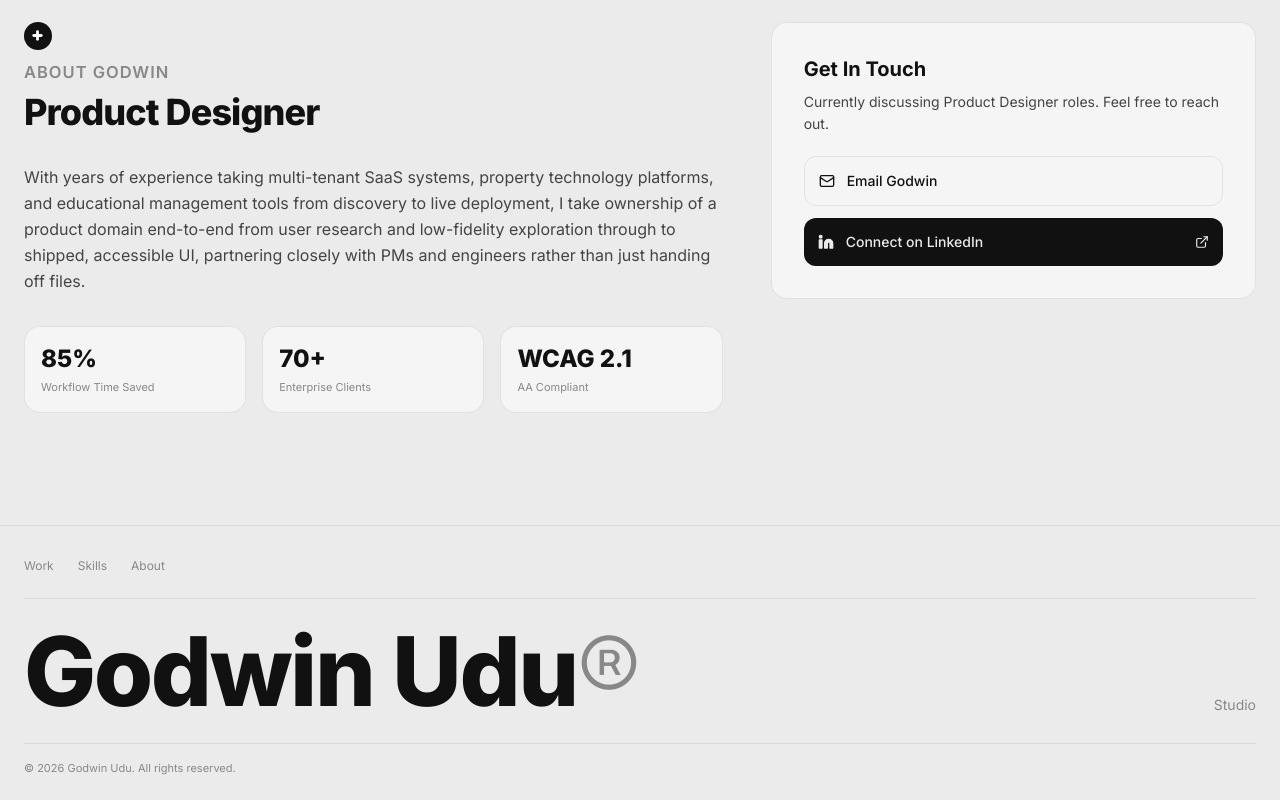
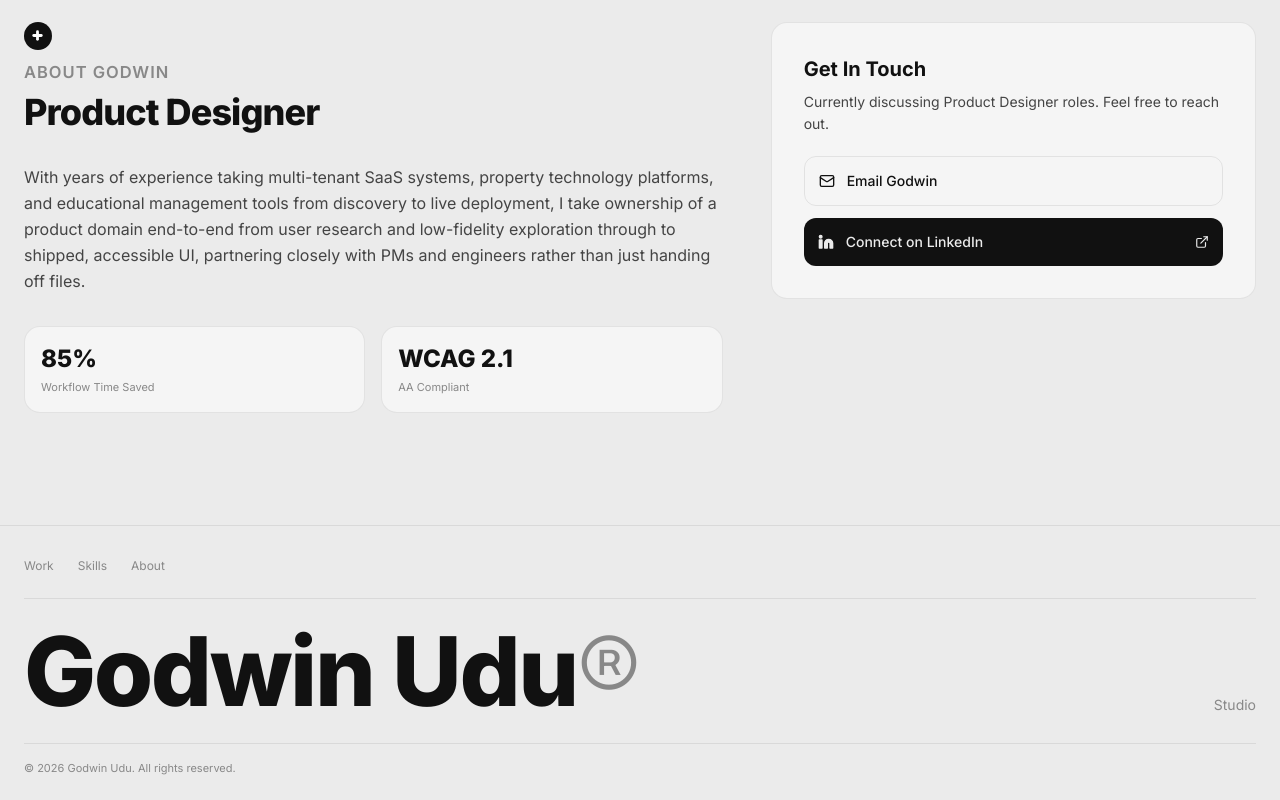
Before and after one commit to GUdu004/Godwin, a Next.js app: page / in a window 1280 px wide. Shown: the part 3873-4673 px from the top of the page. Built offline with nearby package versions, Linux system fonts and the light colour scheme.

Commit message:
Updated page.tx

```diff
--- a/src/app/page.tsx
+++ b/src/app/page.tsx
@@ -291,10 +291,9 @@ export default function HomePage() {
               </p>
 
               {/* Stat chips */}
-              <div className="grid grid-cols-3 gap-4">
+              <div className="grid grid-cols-2 gap-4">
                 {[
                   { value: "85%", label: "Workflow Time Saved" },
-                  { value: "70+", label: "Enterprise Clients" },
                   { value: "WCAG 2.1", label: "AA Compliant" },
                 ].map((s, idx) => (
                   <div
```
